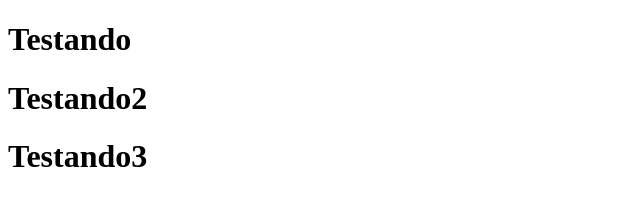
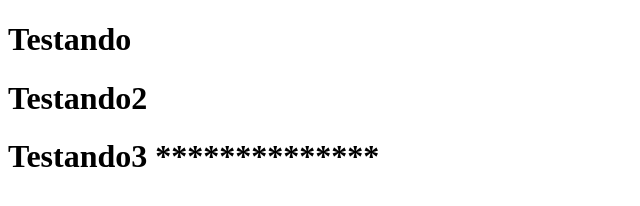
Before and after one commit to adrianoedaniel/cursogitgithub, a plain HTML site: page Index.html in a window 1280 px wide. Shown: the whole page, without its empty margins (0-640 px from the left). Drawn offline with Linux system fonts and the light colour scheme.

Commit message:
Ajustes no Index

```diff
--- a/Index.html
+++ b/Index.html
@@ -8,7 +8,7 @@
 <body>
     <h1> Testando</h1>
     <h1> Testando2</h1>
-    <h1> Testando3</h1>
+    <h1> Testando3 **************</h1>
 
 
 </body>
```
